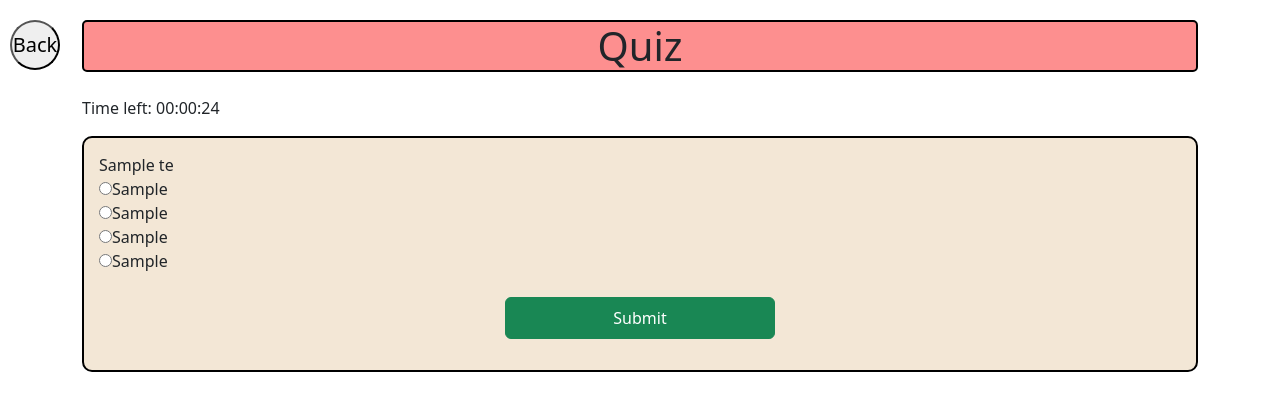
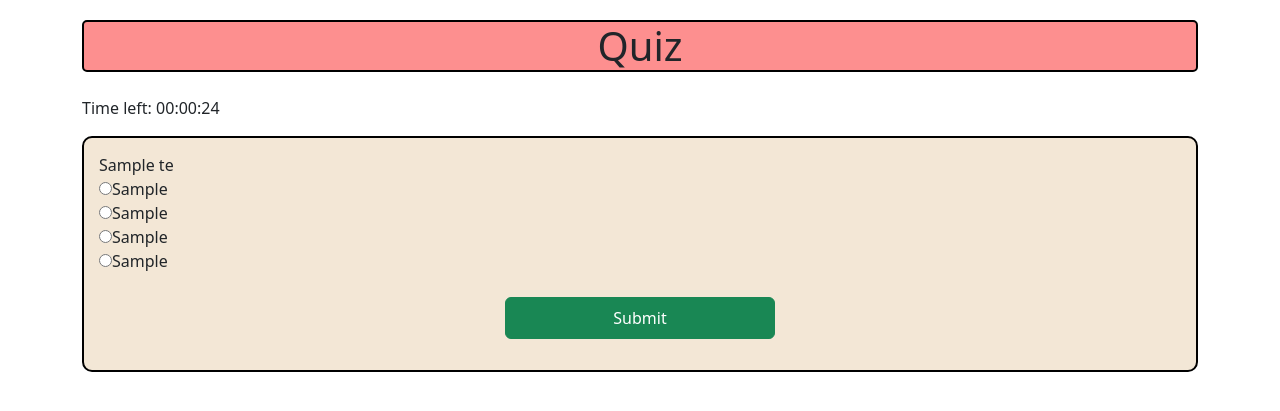
Before and after one commit to microsoftwala/Testwebsite2, a Django app: template testweb/templates/physicstest.html in a window 1280 px wide. Shown: the top 411 px of the page. Run offline with Django 4.2, Linux system fonts and the light colour scheme; the template is opened without the code that fills it: most values are stand-ins (such as "Sample title", 1, 10 or a date in 2020).

Commit message:
Update physicstest.html

```diff
--- a/testweb/templates/physicstest.html
+++ b/testweb/templates/physicstest.html
@@ -133,7 +133,6 @@
   border-radius: 50px;
 }
 
-
 .popup{
   width:300px;
   background:#fff;
@@ -148,7 +147,6 @@
   visibility:hidden;
   transition:transform 0.4s,top 0.4s;
 }
-
 .openpopup{
   visibility:visible;
   top:50%;
@@ -163,7 +161,7 @@
   justify-content: center;
   background-color: rgb(0, 255, 255);
 }</style>
-{% comment %} <link rel="icon" href="{% static '1.png' %}"> {% endcomment %}
+
   <title>DashBoard</title>
   <script type='text/JavaScript'>
         function check(){
@@ -317,7 +315,6 @@
 
     <div class='container'>
       <form action = "{% url 'testweb:calculatep' %}" id ='formsubmit' method="post">
-        <button href="{% url 'testweb:calculatep' %}" class='p' onclick="handleclick()">Back</button>
 
         {% csrf_token %}
         <h1 class="mb-4 " id="quiz-name">Quiz</h1>
```
